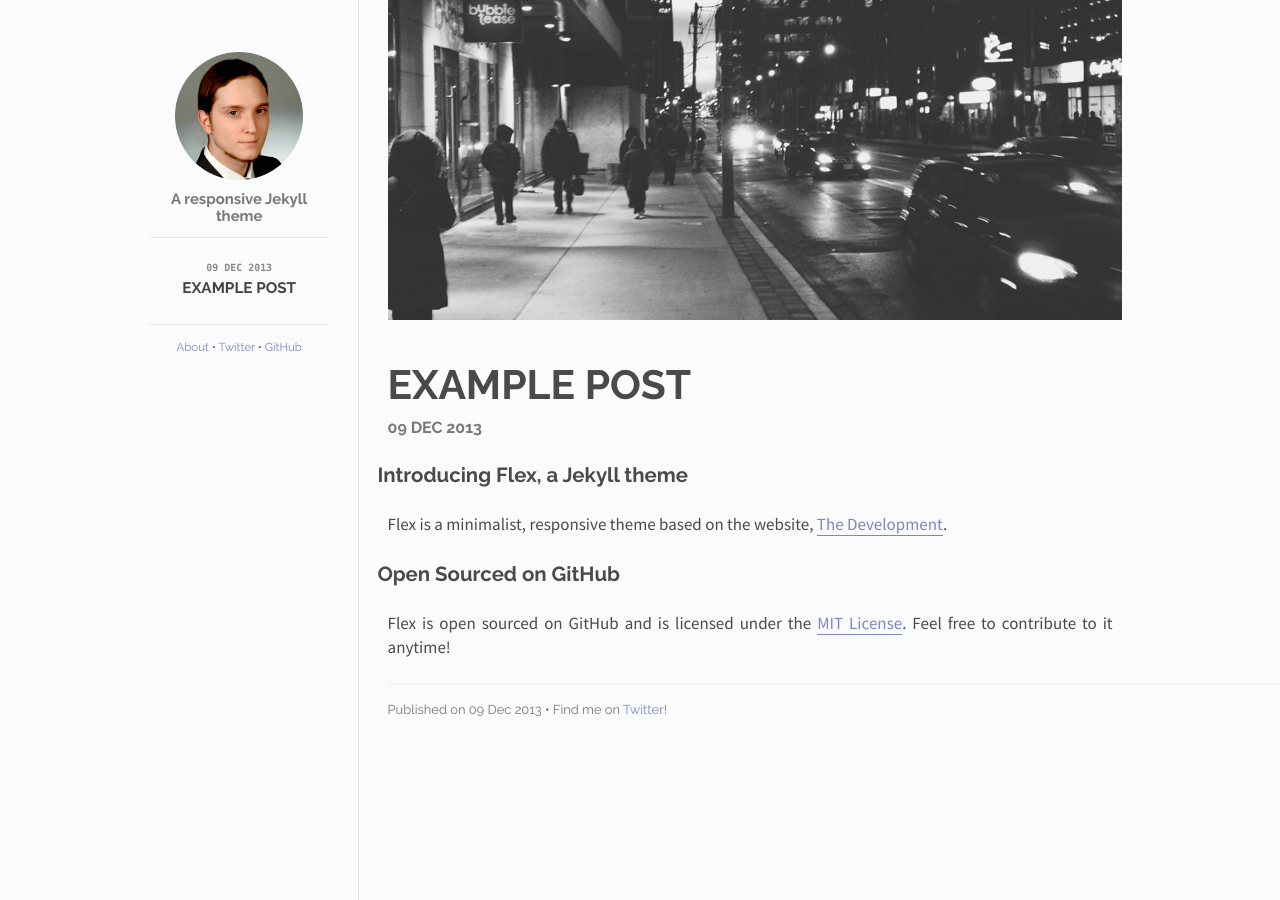
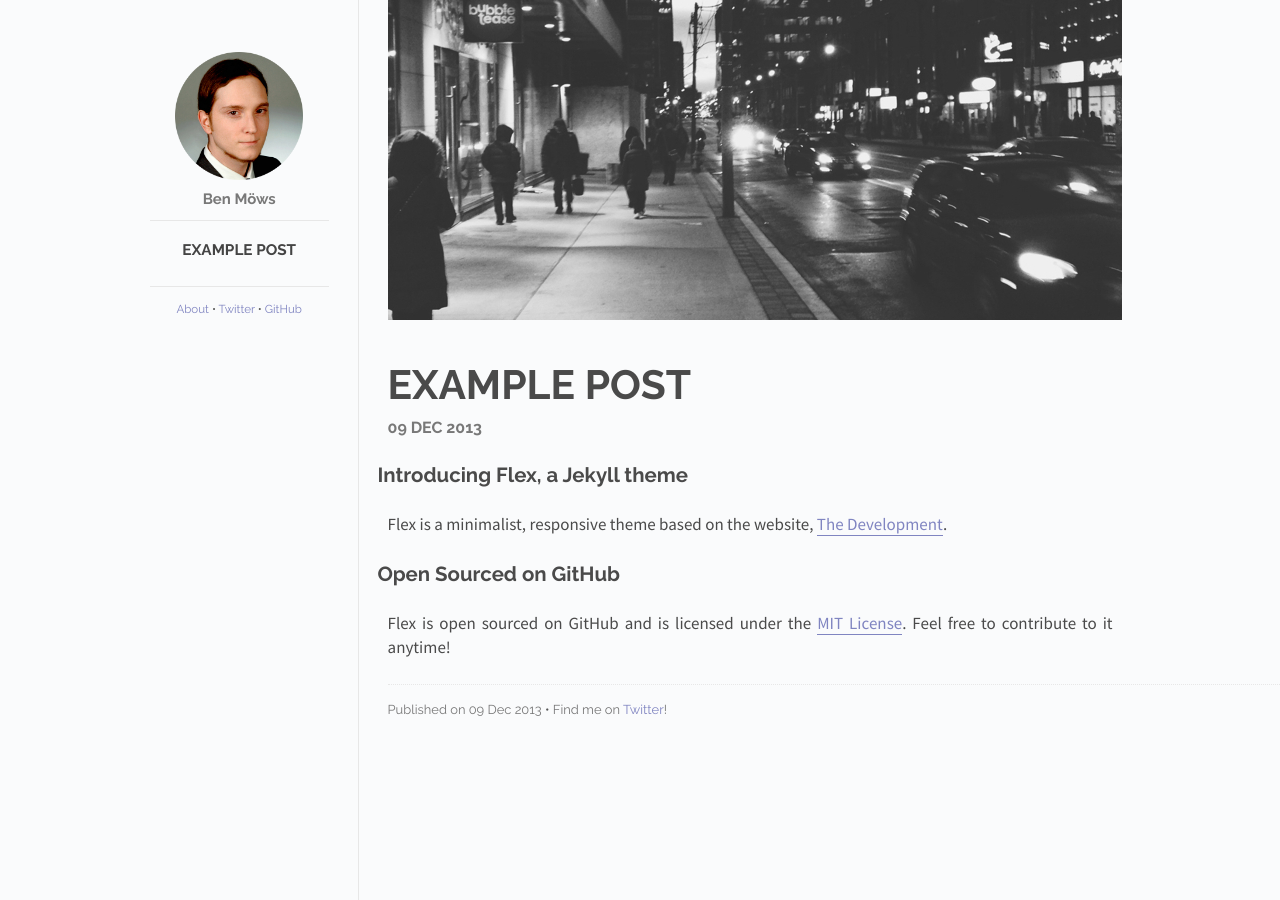
Before and after one commit to moews/moews.github.io, a Jekyll site: the page built from index.html, in a window 1280 px wide. Built offline with Jekyll 4.4.1, drawn with Linux system fonts in a browser that asks for light colours.

Commit message:
Update default.html

```diff
--- a/_layouts/default.html
+++ b/_layouts/default.html
@@ -24,14 +24,14 @@
       <div class="sidebar" id="sidebar">
         <div class="header">
           <h1 class="title"><a href="/"><img id="logo" src="/images/avatar.png"></a></h1>
-          <span class="tagline">A responsive Jekyll theme</span>
+          <span class="tagline">Ben Möws</span>
         </div>
         <div class="posts">
           <ul class="posts-list">
             {% for post in site.posts %}
               <li class="post-link">
                 <a class="post-title" href="{{ post.url }}">
-                  <span class="post-date">{{ post.date | date_to_string }}</span>
+                  <!--<span class="post-date">{{ post.date | date_to_string }}</span>-->
                   {{ post.title }}
                 </a>
               </li>
```
